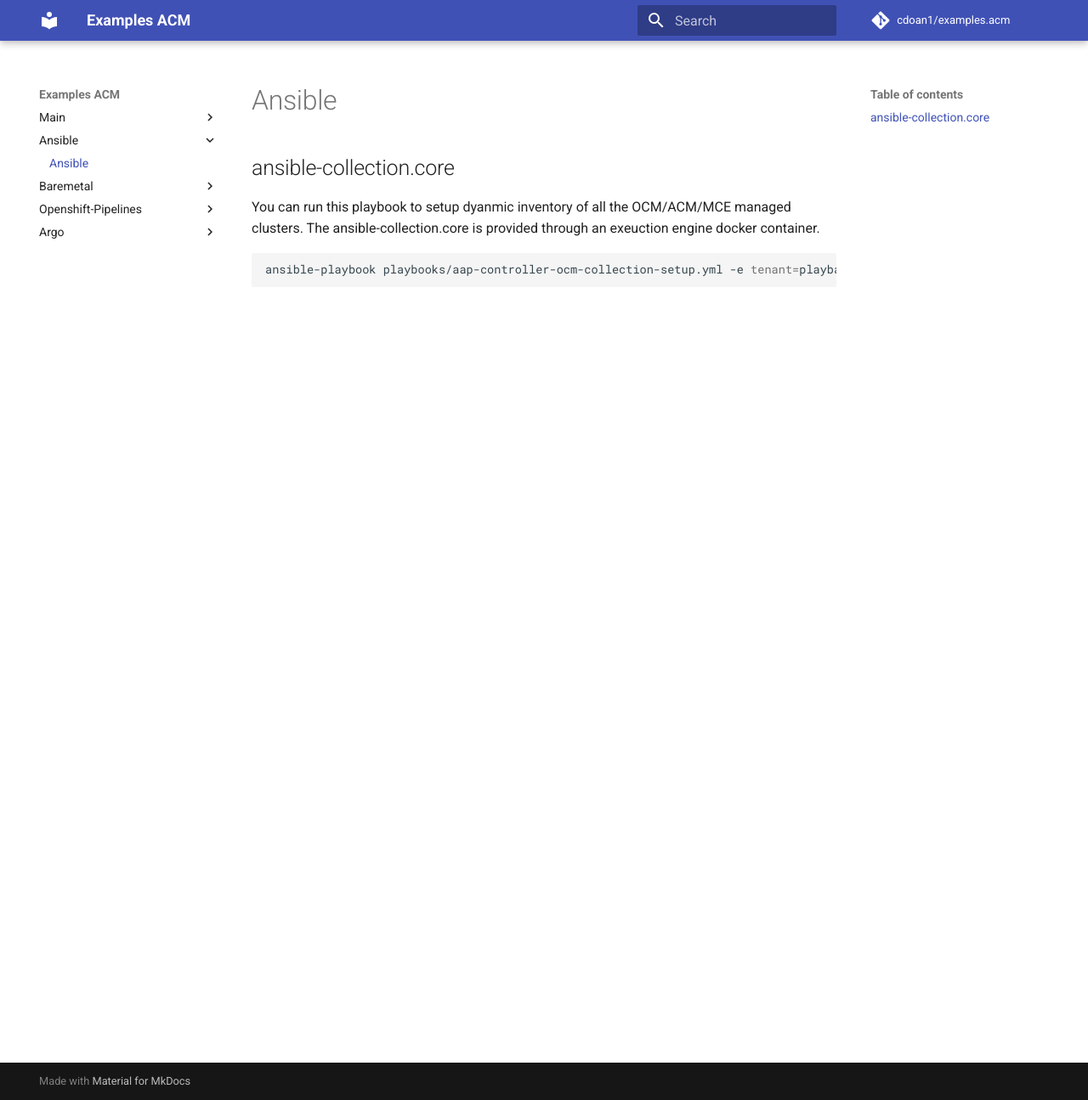
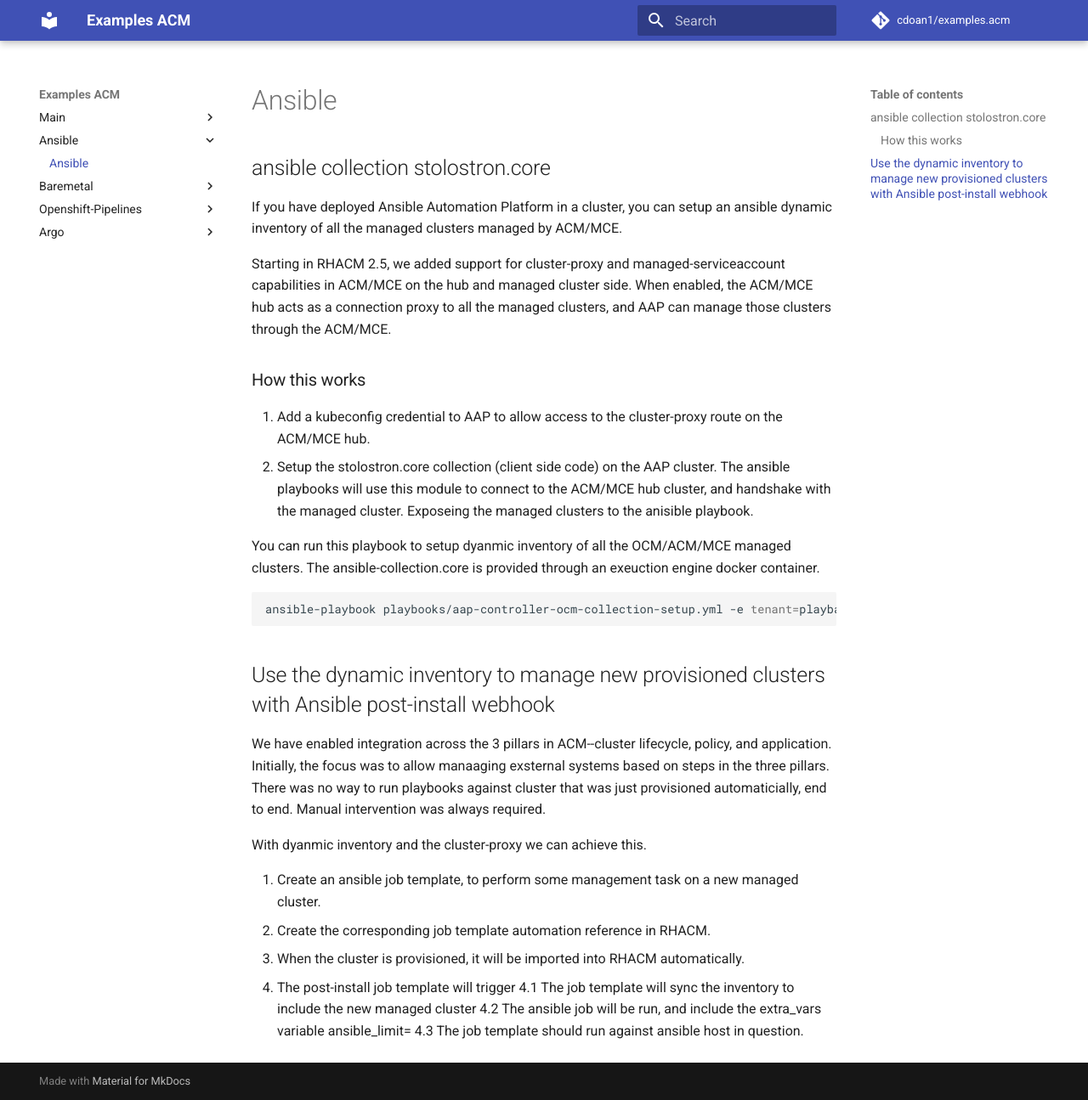
Before and after one commit to cdoan1/examples.acm, an MkDocs documentation site: the page built from docs/ansible.md, in a window 1280 px wide and 1295 px high. Shown: the whole window at 85% size. Built offline with MkDocs 1.6.1 and Material for MkDocs 9.7.7, drawn with Linux system fonts in a browser that asks for light colours; comment, search, counter and statistics services are not loaded.

Commit message:
update docs

````diff
--- a/docs/ansible.md
+++ b/docs/ansible.md
@@ -1,6 +1,16 @@
 # Ansible
 
-## ansible-collection.core
+## ansible collection stolostron.core
+
+If you have deployed Ansible Automation Platform in a cluster, you can setup an ansible dynamic inventory of all the managed clusters managed by ACM/MCE.
+
+Starting in RHACM 2.5, we added support for cluster-proxy and managed-serviceaccount capabilities in ACM/MCE on the hub and managed cluster side.
+When enabled, the ACM/MCE hub acts as a connection proxy to all the managed clusters, and AAP can manage those clusters through the ACM/MCE.
+
+### How this works
+
+1. Add a kubeconfig credential to AAP to allow access to the cluster-proxy route on the ACM/MCE hub.
+2. Setup the stolostron.core collection (client side code) on the AAP cluster. The ansible playbooks will use this module to connect to the ACM/MCE hub cluster, and handshake with the managed cluster. Exposeing the managed clusters to the anisible playbook.
 
 You can run this playbook to setup dyanmic inventory of all the OCM/ACM/MCE managed clusters.
 The ansible-collection.core is provided through an exeuction engine docker container.
@@ -8,3 +18,17 @@
 ```bash
 ansible-playbook playbooks/aap-controller-ocm-collection-setup.yml -e tenant=playback
 ```
+
+## Use the dynamic inventory to manage new provisioned clusters with Ansible post-install webhook
+
+We have enabled integration across the 3 pillars in ACM--cluster lifecycle, policy, and application. Initially, the focus was to allow manaaging exsternal systems based on steps in the three pillars. There was no way to run playbooks against cluster that was just provisioned automaticially, end to end. Manual intervention was always required.
+
+With dyanmic inventory and the cluster-proxy we can achieve this.
+
+1. Create an ansible job template, to perform some management task on a new managed cluster.
+2. Create the corresponding job template automation reference in RHACM.
+3. When the cluster is provisioned, it will be imported into RHACM automatically.
+4. The post-install job template will trigger
+4.1 The job template will sync the inventory to include the new managed cluster
+4.2 The ansible job will be run, and include the extra_vars variable ansible_limit=<managed cluster name>
+4.3 The job template should run against ansible host in question.
````
